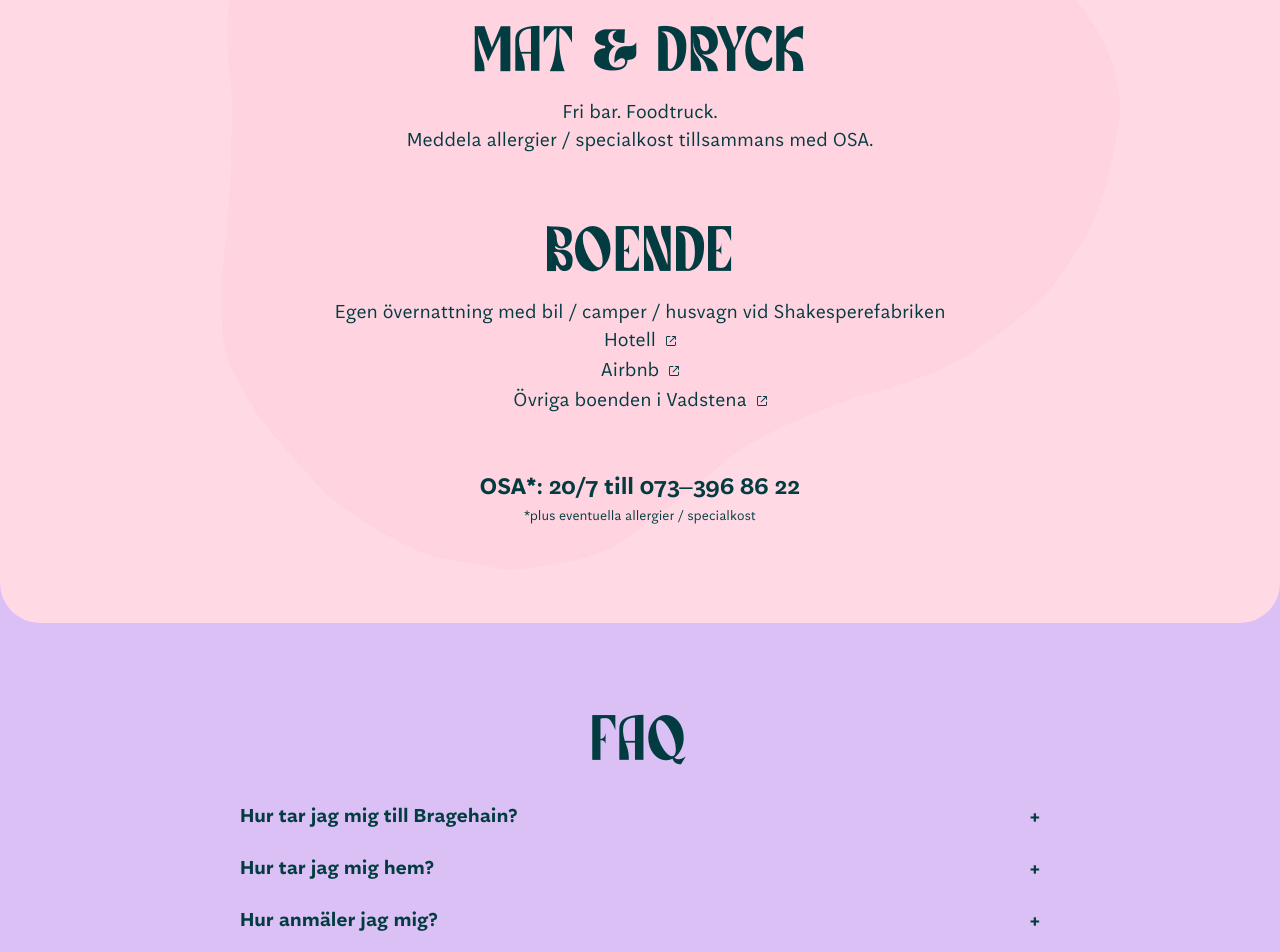
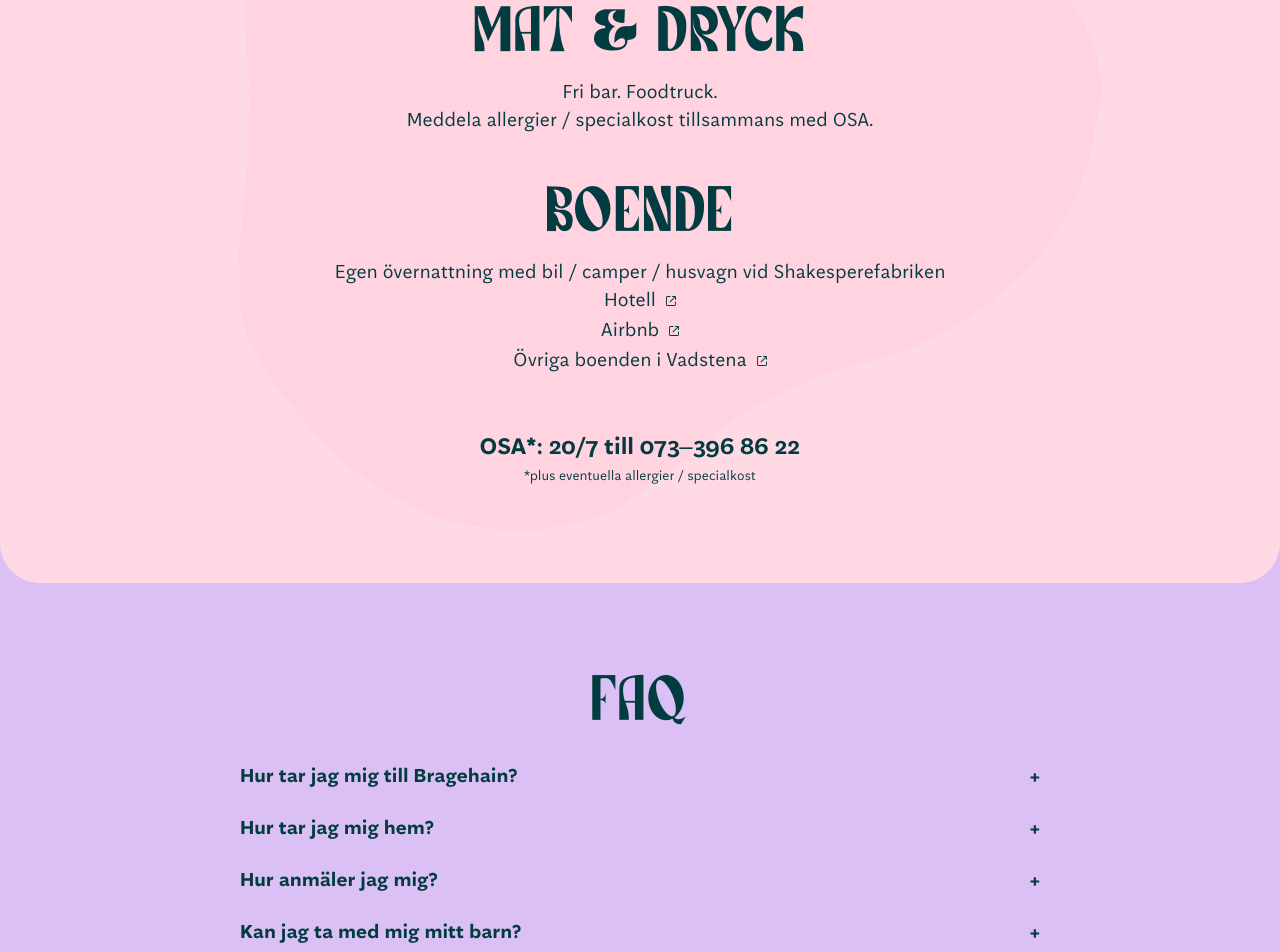
Before and after one commit to vctrklndr/Bragehain, a React (Create React App) app: page / in a window 1280 px wide. Shown: the part 1160-2112 px from the top of the page. Built offline with nearby package versions, Linux system fonts and the light colour scheme.

Commit message:
Sol i sinne, brun inne /Rudolf

```diff
--- a/src/Components/Accordion/Accordion.js
+++ b/src/Components/Accordion/Accordion.js
@@ -4,7 +4,7 @@ import { debounce } from "debounce";
 
 import styles from "./Accordion.module.scss";
 
-const Accordion = ({ question = "", answer = "", id = "" }) => {
+const Accordion = ({ id = "", question = "", answer = "", links = [] }) => {
   const [contentHeight, setContentHeight] = useState(null);
   const [isExpanded, setIsExpanded] = useState(null);
   const accordionAnswer = useRef(null);
@@ -32,7 +32,7 @@ const Accordion = ({ question = "", answer = "", id = "" }) => {
   return (
     <div className={classes}>
       <button
-        className={styles.Accordion__Button}
+        className={styles["Accordion__Button"]}
         onClick={() => setIsExpanded(!isExpanded)}
         aria-expanded={isExpanded}
         aria-controls={id}
@@ -41,22 +41,67 @@ const Accordion = ({ question = "", answer = "", id = "" }) => {
         {question}
       </button>
       <div
-        className={styles.Accordion__Content}
+        className={styles["Accordion__Container"]}
         style={{
           maxHeight: isExpanded ? contentHeight : 0 + "px"
         }}
       >
-        <div
-          ref={accordionAnswer}
-          className={styles.Accordion__RichText}
-          aria-labelledby={headerId}
-          aria-hidden={!isExpanded}
-          id={id}
-          dangerouslySetInnerHTML={{ __html: answer }}
+        <AccordionContent
+          {...{
+            accordionAnswer,
+            id,
+            headerId,
+            isExpanded,
+            answer,
+            links
+          }}
         />
       </div>
     </div>
   );
 };
 
+const AccordionContent = ({
+  accordionAnswer,
+  id,
+  headerId,
+  isExpanded,
+  answer,
+  links
+}) => {
+  const hasLinks = links.length > 0;
+
+  return (
+    <div
+      ref={accordionAnswer}
+      aria-labelledby={headerId}
+      aria-hidden={!isExpanded}
+      id={id}
+      className={styles["Accordion__Content"]}
+    >
+      <div
+        className={styles["Accordion__RichText"]}
+        dangerouslySetInnerHTML={{ __html: answer }}
+      />
+      {hasLinks && (
+        <ul className={styles["Accordion__List"]}>
+          {links.map((link, index) => (
+            <LinkItem key={index} {...link} />
+          ))}
+        </ul>
+      )}
+    </div>
+  );
+};
+
+const LinkItem = ({ title = "", href = "" }) => {
+  return (
+    <li className={styles["Accordion__Item"]}>
+      <a className={styles["Accordion__Link"]} href={href}>
+        {title}
+      </a>
+    </li>
+  );
+};
+
 export default Accordion;
--- a/src/Components/Accordion/Accordion.module.scss
+++ b/src/Components/Accordion/Accordion.module.scss
@@ -19,12 +19,6 @@
 
   &--Expanded {
     background-color: $dark-purple;
-  }
-
-  &__Content {
-    max-height: 0;
-    overflow: hidden;
-    transition: max-height 400ms ease-in-out;
   }
 
   &__Button {
@@ -59,9 +53,13 @@
     }
   }
 
-  &__RichText {
-    @extend %richtext;
+  &__Container {
+    max-height: 0;
+    overflow: hidden;
+    transition: max-height 400ms ease-in-out;
+  }
 
+  &__Content {
     padding: 0.8rem;
     padding: 0.8rem 1.6rem;
     font-family: $body;
@@ -76,7 +74,20 @@
       max-width: 760px;
     }
 
-    a {
+    .Accordion--Expanded & {
+      visibility: visible;
+    }
+  }
+
+  &__RichText {
+    @extend %richtext;
+  }
+
+  &__List {
+    margin-top: 1.8rem;
+  }
+
+  &__Link {
     text-decoration: none;
     color: inherit;
     border-bottom: 1px solid $off-black;
@@ -87,9 +98,4 @@
       border-color: $pink;
     }
   }
-
-    .Accordion--Expanded & {
-      visibility: visible;
 }
-  }
-}
--- a/src/Components/Faq/Faq.module.scss
+++ b/src/Components/Faq/Faq.module.scss
@@ -1,11 +1,11 @@
 @import "../../Styles/Includes.scss";
 
 .Faq {
-  padding: 4rem 2rem;
+  padding: 0rem 2rem 4rem 2rem;
   background-color: $purple;
 
   @include media(m) {
-    padding: 8rem 2rem;
+    padding: 4rem 2rem 8rem 2rem;
   }
 
   &__Title {
--- a/src/Components/Info/Info.module.scss
+++ b/src/Components/Info/Info.module.scss
@@ -2,7 +2,7 @@
 
 .Info {
   &__Inner {
-    padding: 4rem 2rem;
+    padding: 0rem 2rem 4rem 2rem;
     display: flex;
     background-color: $pink;
     justify-content: center;
@@ -15,7 +15,7 @@
     background-size: cover;
 
     @include media(m) {
-      padding: 10rem 2rem;
+      padding: 6rem 2rem 10rem 2rem;
       background-size: contain;
     }
   }
--- a/src/Data/Page.json
+++ b/src/Data/Page.json
@@ -65,12 +65,40 @@
       {
         "id": "1",
         "question": "Hur tar jag mig till Bragehain?",
-        "answer": "<p>En gemensam transport kommer att gå från Vadstena Slotts parkering ungefär vid 15.30.</p><p>Till Vadstena tar du dig enklast med bil. Annars tåg eller buss till Linköping och sen med Östgötatrafiken.</p><p><a href='https://www.google.com/maps/place/Parkplatz/@58.4466574,14.8822925,17z/data=!4m6!3m5!1s0x465bc5d16fb747fd:0x47e36a19c148a992!8m2!3d58.4461799!4d14.8855687!16s%2Fg%2F11p01w00km?entry=ttu'>Hitta hit med bil</a><br /><a href='https://www.sj.se/kop-resa/sok/resa/fran-station/Vadstena/'>Planera din resa med SJ</a><br /><a href='https://www.bus4you.se/'>Planera din resa med Bus4You</a><br /><a href='https://www.ostgotatrafiken.se/'>Planera din resa med Östgötatrafiken</a>"
+        "answer": "<p>En gemensam transport kommer att gå från Vadstena Slotts parkering ungefär vid 15.30.</p><p>Till Vadstena tar du dig enklast med bil. Annars tåg eller buss till Linköping och sen med Östgötatrafiken.</p>",
+        "links": [
+          {
+            "title": "Hitta hit med bil",
+            "href": "https://www.google.com/maps/place/Parkplatz/@58.4466574,14.8822925,17z/data=!4m6!3m5!1s0x465bc5d16fb747fd:0x47e36a19c148a992!8m2!3d58.4461799!4d14.8855687!16s%2Fg%2F11p01w00km?entry=ttu"
+          },
+          {
+            "title": "Planera din resa med SJ",
+            "href": "https://www.sj.se/kop-resa/sok/resa/fran-station/Vadstena/"
+          },
+          {
+            "title": "Planera din resa med Bus4You",
+            "href": "https://www.bus4you.se/"
+          },
+          {
+            "title": "Planera din resa med Östgötatrafiken",
+            "href": "https://www.ostgotatrafiken.se/"
+          }
+        ]
       },
       {
         "id": "2",
         "question": "Hur tar jag mig hem?",
-        "answer": "<p>Från festen får en ta sig för egen maskin. Med en 3,4 kilometers cykeltur eller promenad tar man sig enkelt in till Vadstena. Har man tur kan man lyckas boka en taxi eller så kanske man känner någon vänlig själ som kan agera skjuts.</p><p><a href='https://taxibil.se/boka-taxi-i-vadstena/'>Boka taxi</a><br /><a href='https://www.google.se/maps/dir/Shakespearefabriken,+ULLEVI+101,+592+91+Vadstena/Vadstena/@58.4392945,14.8657717,15z/data=!3m1!4b1!4m13!4m12!1m5!1m1!1s0x465bc58a77962821:0x8e40cc502e592179!2m2!1d14.8539094!2d58.4348072!1m5!1m1!1s0x465bc49890157a15:0xbdbd099e87485cd2!2m2!1d14.8902335!2d58.4476022?entry=ttu'>Vägbeskrivning till Vadstena</a></p>"
+        "answer": "<p>Från festen får en ta sig för egen maskin. Med en 3,4 kilometers cykeltur eller promenad tar man sig enkelt in till Vadstena. Har man tur kan man lyckas boka en taxi eller så kanske man känner någon vänlig själ som kan agera skjuts.</p>",
+        "links": [
+          {
+            "title": "Boka taxi",
+            "href": "https://taxibil.se/boka-taxi-i-vadstena/"
+          },
+          {
+            "title": "Vägbeskrivning till Vadstena",
+            "href": "https://www.google.se/maps/dir/Shakespearefabriken,+ULLEVI+101,+592+91+Vadstena/Vadstena/@58.4392945,14.8657717,15z/data=!3m1!4b1!4m13!4m12!1m5!1m1!1s0x465bc58a77962821:0x8e40cc502e592179!2m2!1d14.8539094!2d58.4348072!1m5!1m1!1s0x465bc49890157a15:0xbdbd099e87485cd2!2m2!1d14.8902335!2d58.4476022?entry=ttu"
+          }
+        ]
       },
       {
         "id": "3",
--- a/src/Styles/Extensions.scss
+++ b/src/Styles/Extensions.scss
@@ -2,6 +2,7 @@
 
 %title {
   width: 100%;
+  padding-top: 4rem;
   font-size: 4rem;
   font-family: $narnia;
   text-transform: uppercase;
@@ -13,17 +14,22 @@
   align-items: center;
   position: relative;
 
-  &:not(:first-of-type) {
-    margin-top: 6rem;
-  }
   @include media(m) {
     font-size: 6rem;
   }
 }
 
 %richtext {
-  ul {
-    margin-top: 1.8rem;
+  a {
+    text-decoration: none;
+    color: inherit;
+    border-bottom: 1px solid $off-black;
+    transition: 400ms ease-in-out all;
+
+    &:hover {
+      color: $pink;
+      border-color: $pink;
+    }
   }
 
   p {
@@ -35,4 +41,8 @@
       margin-bottom: 1.8rem;
     }
   }
+
+  ul {
+    margin-top: 1.8rem;
+  }
 }
```
Lines whose indentation alone changed are shown as unchanged.
